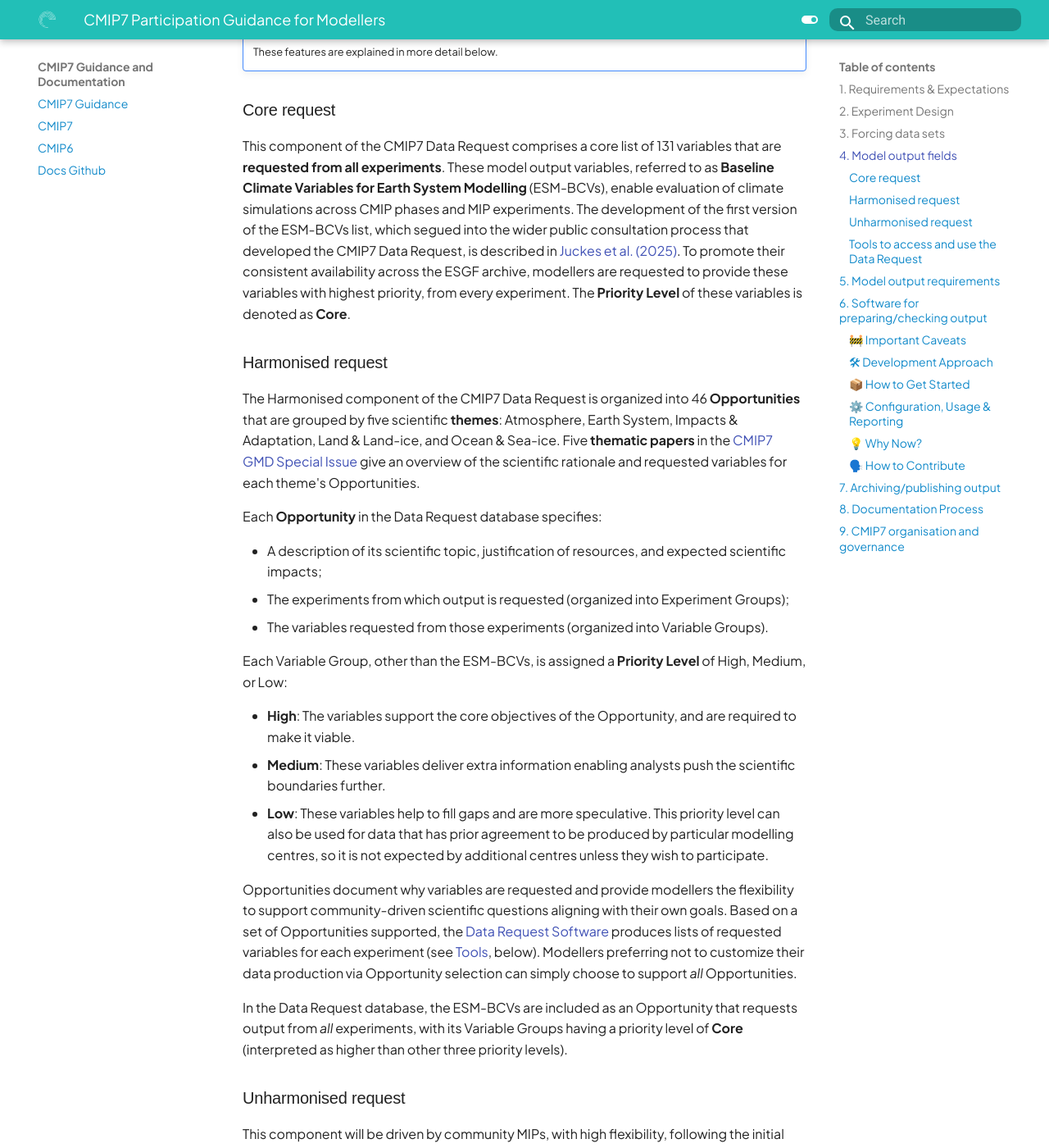
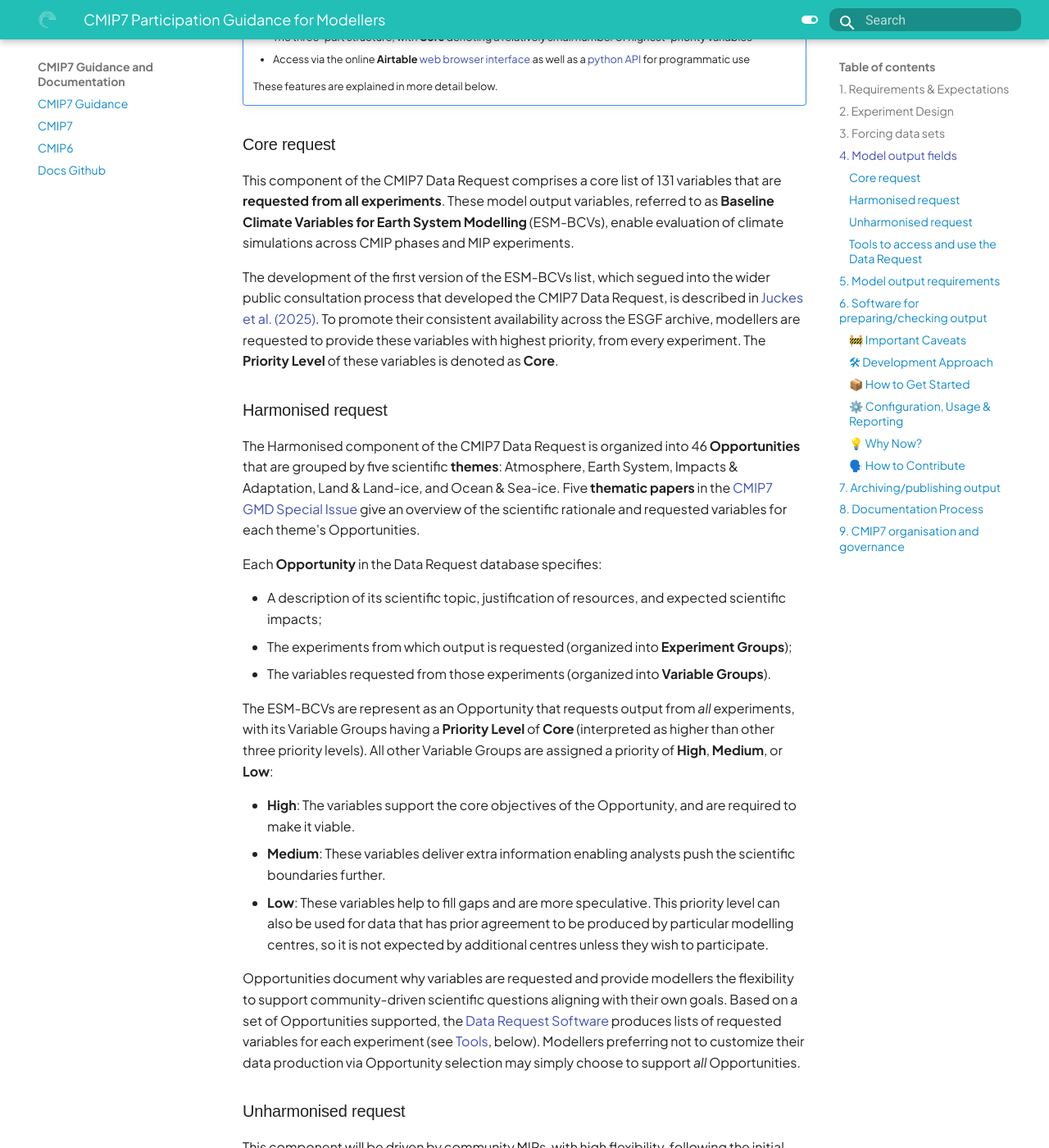
Before and after one commit to WCRP-CMIP/cmip7-guidance, an MkDocs documentation site: the page built from docs/CMIP7/guidance_for_modellers.md, in a window 1280 px wide and 1400 px high, scrolled down 1575 px. Shown: the whole window at 82% size. Built offline with MkDocs 1.6.1 and Material for MkDocs 9.7.7, drawn with Linux system fonts in a browser that asks for light colours; some web fonts are replaced; some of the changed lines change nothing that is shown; some of the changed text lies outside the part shown.

Commit message:
added permalinks to latest DR on CMIP site and airtable

```diff
--- a/docs/CMIP7/guidance_for_modellers.md
+++ b/docs/CMIP7/guidance_for_modellers.md
@@ -56,6 +56,8 @@
 ## 4.  Model output fields
 
 The [CMIP7 Data Request](https://wcrp-cmip.org/cmip-phases/cmip7/cmip7-data-request/) specifies the list of model output variables that should be saved from each of the CMIP7 experiments.
+Find the [latest Data Request release here](https://wcrp-cmip.org/cmip7-data-request-latest).
+
 The Data Request is organized into **Opportunities** describing scientific goals and the model output needed to achieve them.
 These Opportunities were developed through a wide community consultation, leading to a Data Request structured into three overarching parts: **Core**, **Harmonised**, and **Unharmonised**.
 
@@ -65,7 +67,7 @@
 
     - Use of **Opportunities** to document scientific objectives
     - The three-part structure, with **Core** denoting a relatively small number of highest-priority variables
-    - Access via the online **Airtable** web browser interface as well as a python API for programmatic use
+    - Access via the online **Airtable** [web browser interface](https://bit.ly/CMIP7-DReq-latest) as well as a [python API](https://github.com/CMIP-Data-Request/CMIP7_DReq_software) for programmatic use
 
     These features are explained in more detail below.
 
@@ -73,6 +75,7 @@
 
 This component of the CMIP7 Data Request comprises a core list of 131 variables that are **requested from all experiments**.
 These model output variables, referred to as **Baseline Climate Variables for Earth System Modelling** (ESM-BCVs), enable evaluation of climate simulations across CMIP phases and MIP experiments.
+
 The development of the first version of the ESM-BCVs list, which segued into the wider public consultation process that developed the CMIP7 Data Request, is described in [Juckes et al. (2025)](https://doi.org/10.5194/gmd-18-2639-2025).
 To promote their consistent availability across the ESGF archive, modellers are requested to provide these variables with highest priority, from every experiment.
 The **Priority Level** of these variables is denoted as **Core**.
@@ -85,10 +88,11 @@
 Each **Opportunity** in the Data Request database specifies:
 
 - A description of its scientific topic, justification of resources, and expected scientific impacts;
-- The experiments from which output is requested (organized into Experiment Groups);
-- The variables requested from those experiments (organized into Variable Groups).
+- The experiments from which output is requested (organized into **Experiment Groups**);
+- The variables requested from those experiments (organized into **Variable Groups**).
 
-Each Variable Group, other than the ESM-BCVs, is assigned a **Priority Level** of High, Medium, or Low:
+The ESM-BCVs are represent as an Opportunity that requests output from *all* experiments, with its Variable Groups having a **Priority Level** of **Core** (interpreted as higher than other three priority levels).
+All other Variable Groups are assigned a priority of **High**, **Medium**, or **Low**:
 
 - **High**: The variables support the core objectives of the Opportunity, and are required to make it viable.
 - **Medium**: These variables deliver extra information enabling analysts push the scientific boundaries further.
@@ -96,9 +100,8 @@
 
 Opportunities document why variables are requested and provide modellers the flexibility to support community-driven scientific questions aligning with their own goals.
 Based on a set of Opportunities supported, the [Data Request Software](https://github.com/CMIP-Data-Request/CMIP7_DReq_software) produces lists of requested variables for each experiment (see [Tools](#tools-to-access-and-use-the-data-request), below).
-Modellers preferring not to customize their data production via Opportunity selection can simply choose to support *all* Opportunities.
+Modellers preferring not to customize their data production via Opportunity selection may simply choose to support *all* Opportunities.
 
-In the Data Request database, the ESM-BCVs are included as an Opportunity that requests output from *all* experiments, with its Variable Groups having a priority level of **Core** (interpreted as higher than other three priority levels).
 
 <!-- The Harmonised component has been developed to meet AR7 deadlines and is targeted primarily at the AFT experiments, but also includes experiments outside the AFT. -->
 
@@ -110,7 +113,7 @@
 
 ### Tools to access and use the Data Request
 
-The [CMIP7 Data Request](https://wcrp-cmip.org/cmip-phases/cmip7/cmip7-data-request/) webpage provides links to the latest version of the Data Request, which can be viewed online in the cloud-based **Airtable** application. User guidance on accessing the Data Request via Airtable is provided.
+The [CMIP7 Data Request](https://wcrp-cmip.org/cmip-phases/cmip7/cmip7-data-request/) webpage provides links to the [latest version of the Data Request](https://wcrp-cmip.org/cmip7-data-request-latest), which can be [viewed online](https://bit.ly/CMIP7-DReq-latest) in the cloud-based **Airtable** application. User guidance on accessing the Data Request via Airtable is provided.
 An HTML-based Github-hosted view of the latest Data Request version is also [available here](https://cmip-data-request.github.io/cmip7-dreq-webview/latest/index.html).
 
 The [Data Request Software](https://github.com/CMIP-Data-Request/CMIP7_DReq_software) provides a **python API** and scripts that can be used to query the data request and incorporate it into modelling workflows.
```
